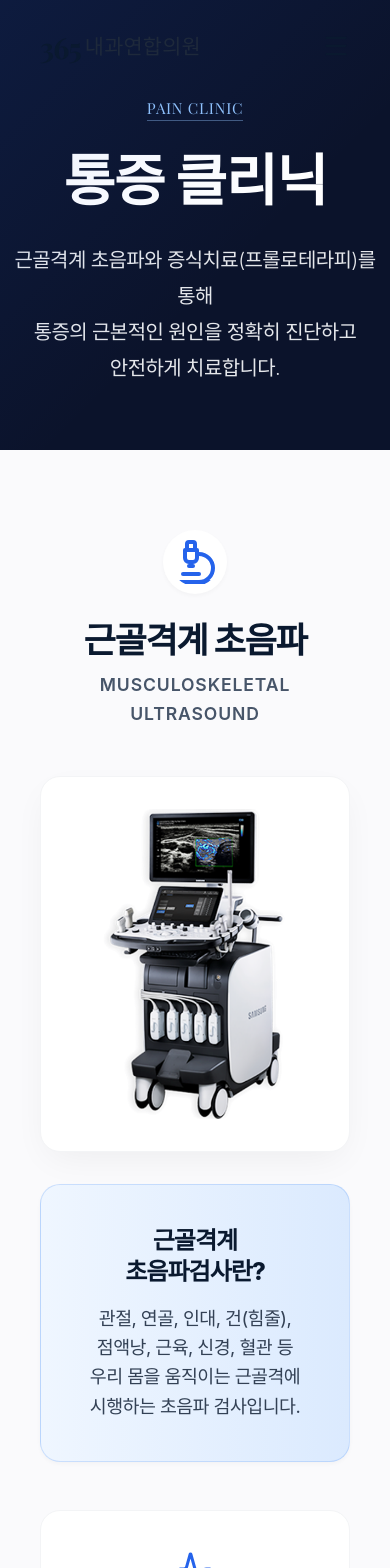
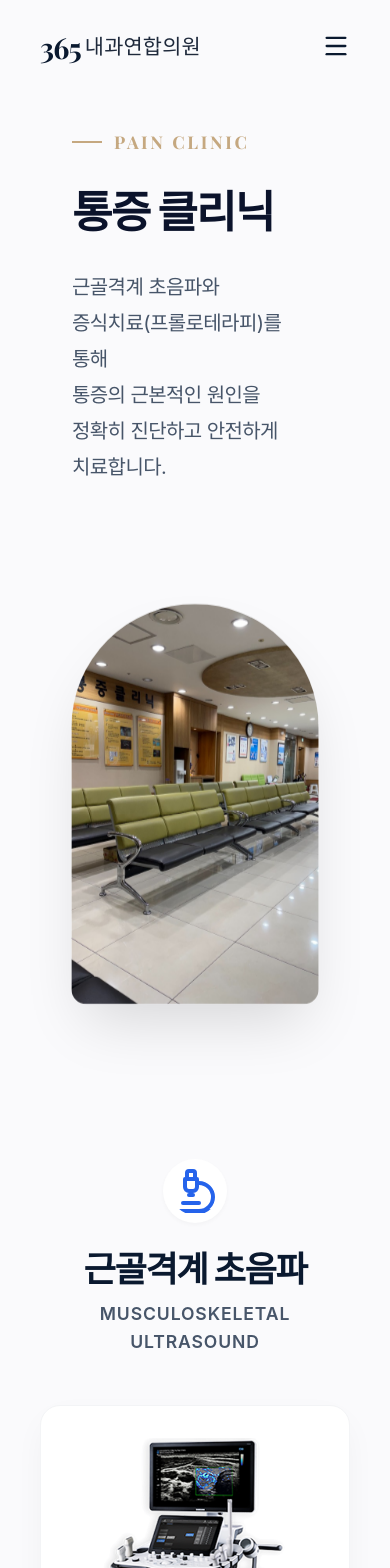
Before and after one commit to bnam1321-bit/365-clinic-web, a Next.js app: page /pain in a window 390 px wide. Shown: the top 1568 px of the page. Built offline with nearby package versions, Linux system fonts and the light colour scheme; a web font is replaced by a local one.

Commit message:
Fix hero image bug and unify all subpage designs with SplitHero

```diff
--- a/src/app/page.tsx
+++ b/src/app/page.tsx
@@ -27,7 +27,7 @@ export default function Home() {
             </FadeIn>
           </div>
           <div className={styles.heroRight}>
-            <FadeIn direction="left" delay={0.2} className={styles.imageFade}>
+            <FadeIn direction="left" delay={0.2} className={styles.imageFade} fullWidth={true}>
               <div className={styles.imageMask}></div>
             </FadeIn>
           </div>
--- a/src/app/pain/page.tsx
+++ b/src/app/pain/page.tsx
@@ -2,7 +2,7 @@ import styles from "./page.module.css";
 import { Activity, ShieldCheck, Microscope, HeartPulse, Stethoscope, CheckCircle2 } from "lucide-react";
 import type { Metadata } from "next";
 import FadeIn from "@/components/ui/FadeIn";
-
+import SplitHero from "@/components/ui/SplitHero";
 export const metadata: Metadata = {
     title: "통증클리닉 | 365내과연합의원",
     description: "근골격계 초음파 및 증식치료(프롤로테라피) 전문 클리닉입니다.",
@@ -11,16 +11,12 @@ export const metadata: Metadata = {
 export default function PainPage() {
     return (
         <main className={styles.container}>
-            <section className={styles.header}>
-                <FadeIn>
-                    <span className={styles.badge}>PAIN CLINIC</span>
-                    <h1 className={styles.title}>통증 클리닉</h1>
-                    <p className={styles.subtitle}>
-                        근골격계 초음파와 증식치료(프롤로테라피)를 통해<br />
-                        통증의 근본적인 원인을 정확히 진단하고 안전하게 치료합니다.
-                    </p>
-                </FadeIn>
-            </section>
+            <SplitHero
+                badge="PAIN CLINIC"
+                title="통증 클리닉"
+                subtitle={<>근골격계 초음파와 증식치료(프롤로테라피)를 통해<br />통증의 근본적인 원인을 정확히 진단하고 안전하게 치료합니다.</>}
+                imagePath="/images/pain_clinic_1.jpg"
+            />
 
             <section className={styles.content}>
                 <div className="container">
--- /dev/null
+++ b/src/components/ui/SplitHero.module.css
@@ -0,0 +1,138 @@
+/* Asymmetrical Split Hero Section */
+.splitHero {
+  position: relative;
+  min-height: 100vh;
+  display: flex;
+  align-items: center;
+  background-color: #FAFAFC; /* Alabaster Off-white */
+  overflow: hidden;
+  padding-top: 64px; /* Offset for header */
+}
+
+.heroContainer {
+  display: grid;
+  grid-template-columns: 1fr 1fr;
+  align-items: center;
+  gap: 4rem;
+  width: 100%;
+}
+
+.heroLeft {
+  z-index: 10;
+  padding-right: 2rem;
+}
+
+.heroBadge {
+  font-family: var(--font-serif);
+  font-size: 1.1rem;
+  font-weight: 700;
+  letter-spacing: 0.15em;
+  color: var(--color-accent-gold);
+  margin-bottom: 2rem;
+  display: flex;
+  align-items: center;
+  gap: 0.75rem;
+}
+
+.heroBadge::before {
+  content: '';
+  display: block;
+  width: 30px;
+  height: 2px;
+  background-color: var(--color-accent-gold);
+}
+
+.heroTitle {
+  font-size: 4.5rem;
+  font-weight: 800;
+  line-height: 1.1;
+  margin-bottom: 2rem;
+  letter-spacing: var(--tracking-tight);
+  color: var(--color-primary-dark);
+}
+
+.heroSubtitle {
+  font-size: 1.25rem;
+  line-height: var(--leading-relaxed);
+  color: var(--color-text-secondary);
+  margin-bottom: 3.5rem;
+  font-weight: 400;
+  max-width: 90%;
+}
+
+.heroActions {
+  display: flex;
+  gap: 1.5rem;
+  flex-wrap: wrap;
+}
+
+/* Right Side - Arched Image Mask */
+.heroRight {
+  position: relative;
+  height: 80vh;
+  min-height: 600px;
+  display: flex;
+  align-items: center;
+  justify-content: center;
+}
+
+.imageFade {
+  width: 100%;
+  height: 100%;
+  display: flex;
+  justify-content: flex-end;
+}
+
+.imageMask {
+  width: 90%;
+  height: 90%;
+  background-repeat: no-repeat;
+  background-position: center center;
+  background-size: cover;
+  /* Premium Pill-shape / Arch mask */
+  border-radius: 500px 500px 2rem 2rem;
+  box-shadow: 0 30px 60px -15px rgba(0, 0, 0, 0.15);
+  animation: slowZoom 30s ease-in-out infinite alternate;
+  transform-origin: center;
+}
+
+@keyframes slowZoom {
+  from { transform: scale(1); }
+  to { transform: scale(1.05); }
+}
+
+/* Responsive Rules */
+@media (max-width: 1200px) {
+  .heroTitle {
+    font-size: 3.5rem;
+  }
+}
+
+@media (max-width: 1024px) {
+  .heroContainer {
+    grid-template-columns: 1fr;
+    gap: 0;
+  }
+  .heroLeft {
+    padding: 2rem;
+    padding-top: 4rem;
+  }
+  .heroRight {
+    height: 60vh;
+    min-height: 400px;
+    padding: 2rem;
+  }
+  .imageMask {
+    border-radius: 200px 200px 1.5rem 1.5rem;
+    width: 100%;
+  }
+}
+
+@media (max-width: 768px) {
+  .heroTitle {
+    font-size: 2.75rem;
+  }
+  .heroActions {
+    flex-direction: column;
+  }
+}
--- /dev/null
+++ b/src/components/ui/SplitHero.tsx
@@ -0,0 +1,36 @@
+import Link from "next/link";
+import styles from "./SplitHero.module.css";
+import FadeIn from "@/components/ui/FadeIn";
+
+interface SplitHeroProps {
+    badge: string;
+    title: React.ReactNode;
+    subtitle: React.ReactNode;
+    imagePath: string;
+    actions?: React.ReactNode;
+}
+
+export default function SplitHero({ badge, title, subtitle, imagePath, actions }: SplitHeroProps) {
+    return (
+        <section className={styles.splitHero}>
+            <div className={`container ${styles.heroContainer}`}>
+                <div className={styles.heroLeft}>
+                    <FadeIn direction="up">
+                        <span className={styles.heroBadge}>{badge}</span>
+                        <h1 className={styles.heroTitle}>{title}</h1>
+                        <p className={styles.heroSubtitle}>{subtitle}</p>
+                        {actions && <div className={styles.heroActions}>{actions}</div>}
+                    </FadeIn>
+                </div>
+                <div className={styles.heroRight}>
+                    <FadeIn direction="left" delay={0.2} className={styles.imageFade} fullWidth={true}>
+                        <div
+                            className={styles.imageMask}
+                            style={{ backgroundImage: `url(${imagePath})` }}
+                        ></div>
+                    </FadeIn>
+                </div>
+            </div>
+        </section>
+    );
+}
```
Also changed, not shown: src/app/checkup/page.tsx (+7 -10 lines), src/app/clinic/page.tsx (+7 -11 lines), src/app/endoscopy/page.tsx (+7 -14 lines), src/app/guide/page.tsx (+7 -8 lines), src/app/ultrasound/page.tsx (+7 -12 lines).
